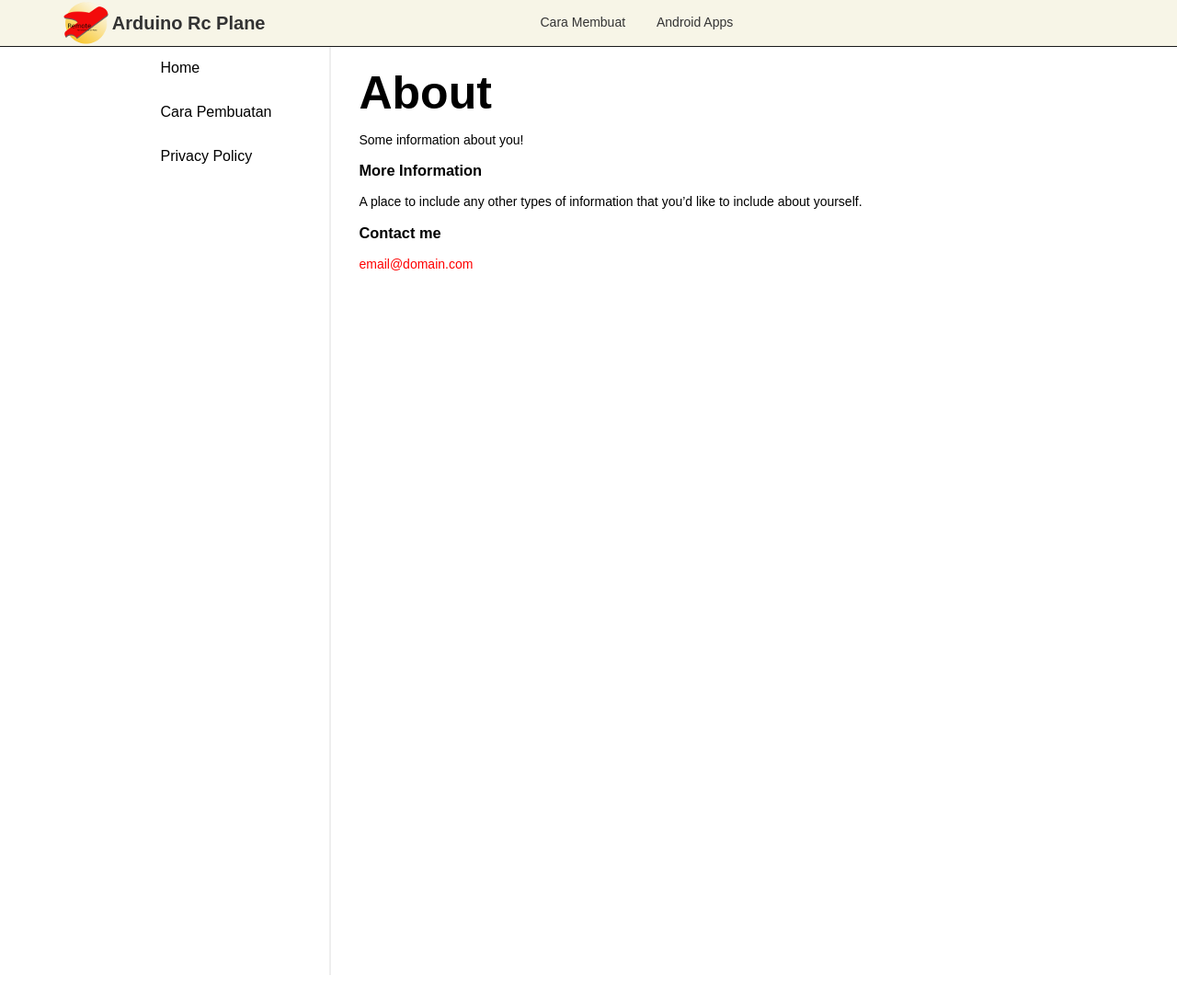
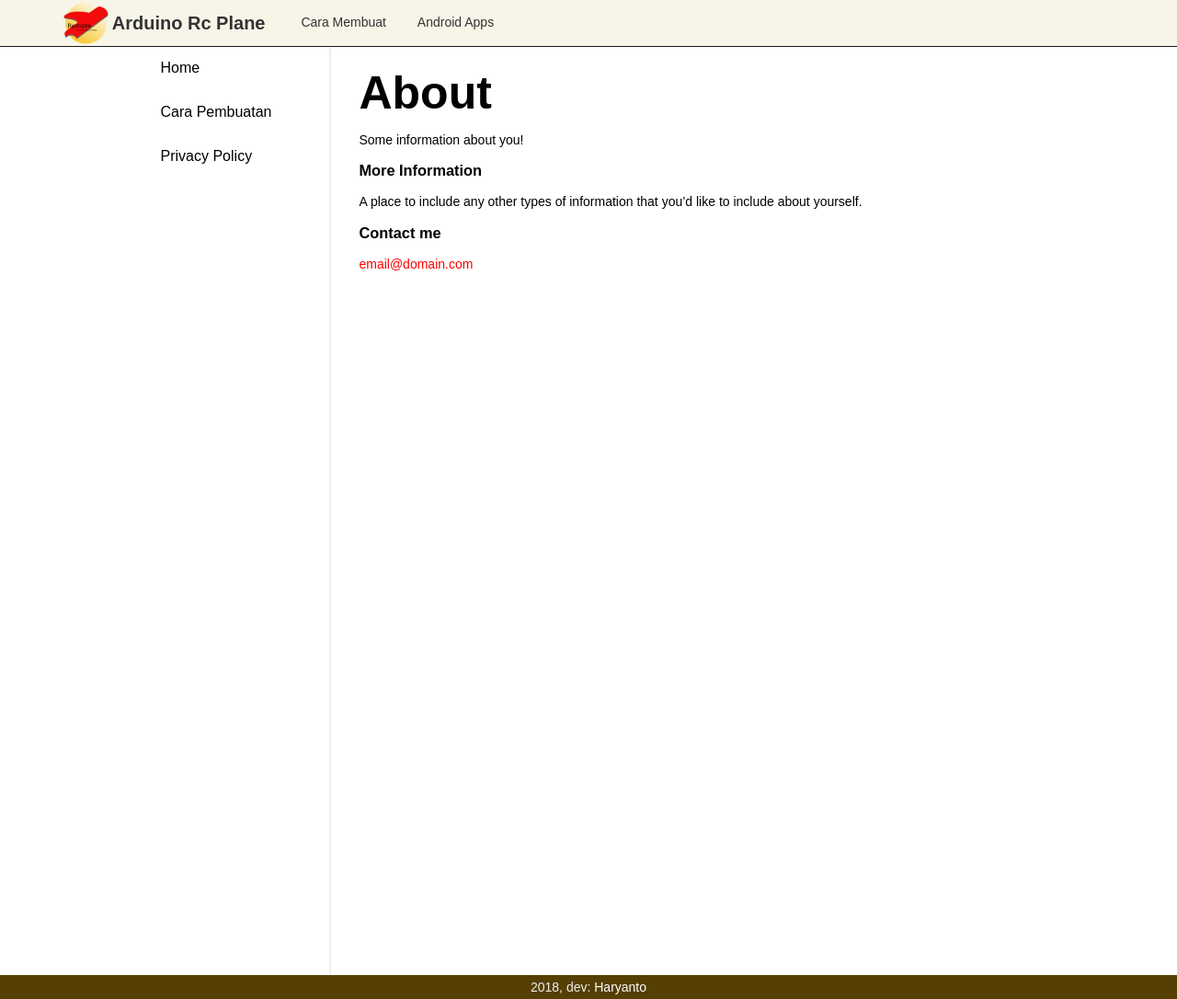
Before and after one commit to simplekasir/androidrcplane, a Jekyll site: the page built from about.md, in a window 1280 px wide and 1086 px high. Shown: the whole window at 92% size. Built offline with Jekyll 4.4.1, drawn with Linux system fonts in a browser that asks for light colours; some web fonts are replaced.

Commit message:
adding footer

```diff
--- a/_layouts/default.html
+++ b/_layouts/default.html
@@ -56,5 +56,10 @@ layout: compress
       {{ content }}
       </div>
 
+      <div id="foot">
+          <div class="footchild">
+                  2018, dev: <a target="_blank" href="https://id-id.facebook.com/HaryantoBlog">Haryanto</a>
+          </div>
+      </div>
   </body>
 </html>
--- a/style.scss
+++ b/style.scss
@@ -87,8 +87,7 @@ a:hover{
   display: inline-block;
   height: 100%;
   vertical-align: middle;
-  width: 800px;
-  text-align: center;
+  margin-left:20px;
 }
 #headmenu .menuchild{
   display: inline-block;
@@ -272,6 +271,21 @@ a:hover{
    -moz-border-radius: 50%;
 
 }
-
+#foot{
+  background: #553f03;
+  color: #eee;
+  text-align: center;
+}
+#foot a{
+    color: #fff;
+}
+#foot a:visited{
+  color: #fff;
+}
+#foot .footchild{
+    display: inline-block;
+    text-align: left;
+    padding: 5px;
+}
 
 @import "highlights";
```
